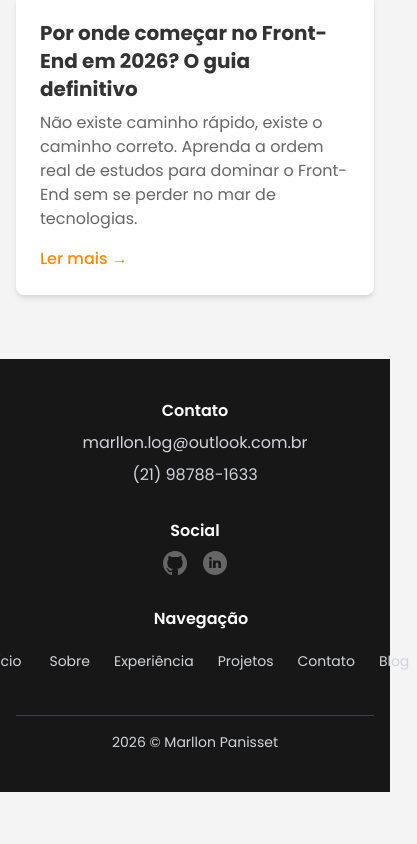
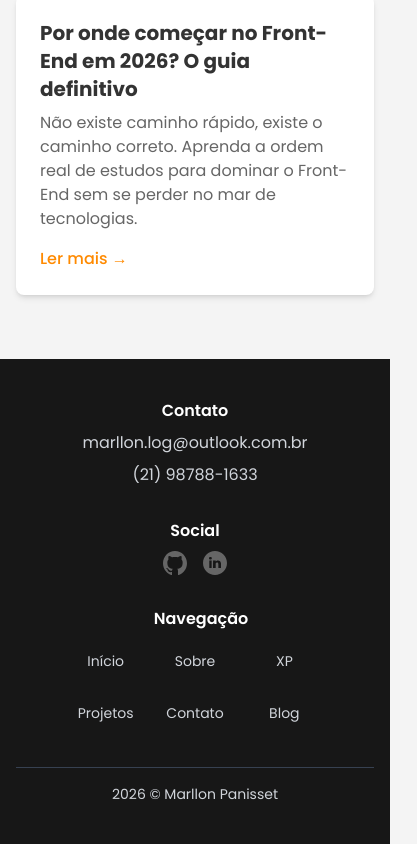
Before and after one commit to marllonpanisset/Portfolio, a Next.js app: page / in a window 390 px wide. Shown: the part 8143-8987 px from the top of the page, 417 px wide, since content can reach past the window. Before the commit the page ends 8935 px from the top, so only its background shows below. Built offline with nearby package versions, Linux system fonts and the light colour scheme.

Commit message:
melhorias de UX no responsivo aplicando custom breakpoint com tailwind no footer para trocar display flex pra grid no menu mobile do footer

```diff
--- a/app/components/nav.tsx
+++ b/app/components/nav.tsx
@@ -72,21 +72,22 @@ export function Navbar({ onLinkClick, isFooter, isMobileMenu, activePath }: Navb
   return (
     <nav
       className={clsx(
-        'flex flex-col md:flex-row items-center h-full w-full',
+        'flex flex-col md:flex-row items-center h-full w-full overflow-x-hidden',
         isFooter ? '' : 'justify-center'
       )}
     >
       <div
         className={clsx(
-          'items-center w-full flex',
-          isFooter ? 'flex-row space-x-2 sm:space-x-4 lg:space-x-6' : 'flex-col md:flex-row md:space-x-0'
+          'items-center w-full',
+          isFooter
+            ? 'grid grid-cols-3 gap-2 w-full min-[460px]:flex min-[460px]:flex-row min-[460px]:space-x-4 lg:space-x-6'
+            : 'flex flex-col md:flex-row md:space-x-0'
         )}
       >
         {Object.entries(navItems).map(([path, { name }]) => {
           const isAnchor = path.startsWith('#');
           const href = isAnchor && activePath !== '/' ? `/${path}` : path;
 
-          // Adicionamos a verificação '?' para evitar o erro se activePath for undefined
           const isBlogPage = activePath?.startsWith('/blog');
           const isCurrentBlogLink = path === '/blog';
 
@@ -100,16 +101,27 @@ export function Navbar({ onLinkClick, isFooter, isMobileMenu, activePath }: Navb
               href={href}
               onClick={isAnchor ? (e) => handleScroll(e, path) : onLinkClick}
               className={clsx(
-                'relative flex align-middle px-2 m-1',
-                isMobileMenu && 'text-white text-2xl font-bold py-6 hover:scale-110 transition-transform duration-300',
-                isFooter && 'text-gray-300 hover:text-white text-sm sm:text-base lg:text-lg py-2',
-                !isMobileMenu && !isFooter && 'text-lg py-4 md:py-1',
+                'relative flex justify-center align-middle px-2 m-1',
+                isMobileMenu &&
+                  'text-white text-2xl font-bold py-6 hover:scale-110 transition-transform duration-300',
+                isFooter &&
+                  'text-gray-300 hover:text-white text-sm sm:text-base lg:text-lg py-2',
+                !isMobileMenu &&
+                  !isFooter &&
+                  'text-lg py-4 md:py-1',
                 isActive
                   ? 'text-[var(--color-text-header)] underline font-semibold'
                   : 'text-gray-300 hover:text-white'
               )}
             >
-              {name}
+              {isFooter && name === 'Experiência' ? (
+                <>
+                  <span className="block sm:hidden">XP</span>
+                  <span className="hidden sm:block">Experiência</span>
+                </>
+              ) : (
+                name
+              )}
             </Link>
           );
         })}
```
